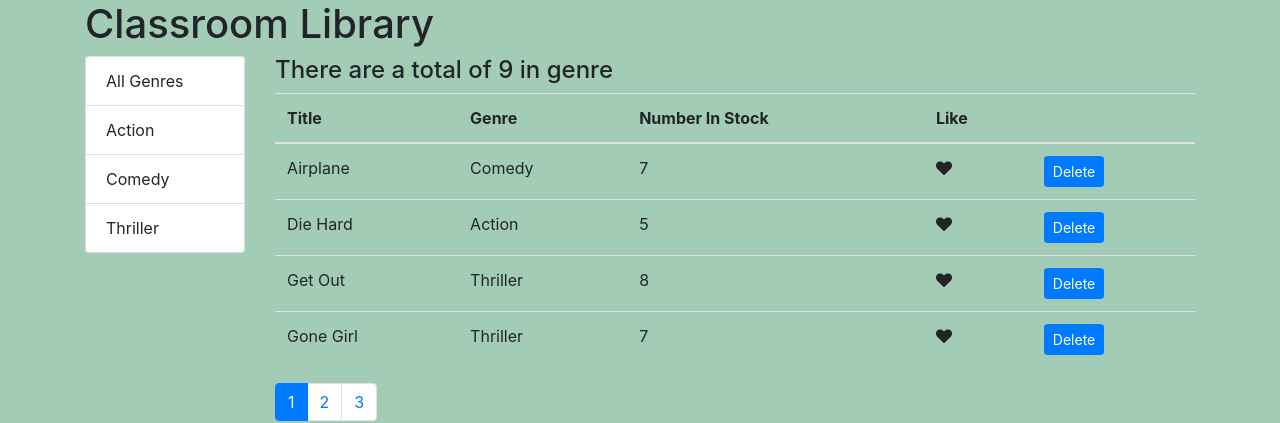
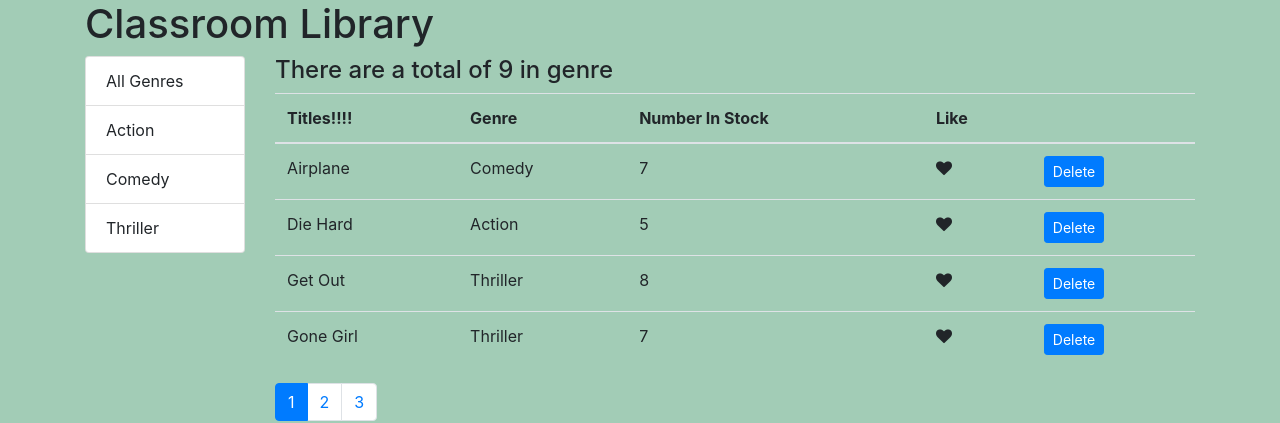
Before and after one commit to baboettcher/classroom-library, a React (Create React App) app: page / in a window 1280 px wide. Shown: the top 423 px of the page. Built offline with nearby package versions, Linux system fonts and the light colour scheme.

Commit message:
refactor TableBody out ofmoviesTable

```diff
--- a/src/components/Movies.jsx
+++ b/src/components/Movies.jsx
@@ -7,11 +7,13 @@ import MoviesTable from "./moviesTable";
 import { paginate } from "../utils/paginate";
 import { getMovies } from "../services/fakeMovieService";
 import { getGenres } from "../services/fakeGenreService";
+import { getTitles } from "../services/fakeTitlesService";
 
 class Movies extends Component {
   state = {
     movies: [],
-    genre: [],
+    genres: [],
+    titles: [],
     currentPage: 1,
     pageSize: 4,
     selectedGenreFilter: {},
@@ -22,7 +24,8 @@ class Movies extends Component {
   componentDidMount() {
     this.setState({
       movies: getMovies(),
-      genres: [{ _id: "", name: "All Genres" }, ...getGenres()]
+      genres: [{ _id: "", name: "All Genres" }, ...getGenres()],
+      titles: [...getTitles()]
     });
   }
 
@@ -57,18 +60,17 @@ class Movies extends Component {
     });
   };
 
-
   handleSort = sortColumn => {
     this.setState({
       sortColumn
     })
   }
 
-
   render() {
     const {
       movies,
       genres,
+      titles,
       selectedGenreFilter,
       currentPage,
       pageSize,
@@ -129,13 +131,12 @@ class Movies extends Component {
             itemSelected={selectedGenreFilter}
           />
         </div>
-
         <div className="col">
           <h4>
             There are a total of {moviesLength} in {selectedGenreFilter.name}{" "}
             genre
           </h4>
-          <MoviesTable onSort={this.handleSort} sortColumn={sortColumn} data={currentMovies} />
+          <MoviesTable onSort={this.handleSort} sortColumn={sortColumn} data={currentMovies} titles={titles} />
 
           <Pagination
             totalItemCount={moviesLength}
--- /dev/null
+++ b/src/components/common/tableBody.jsx
@@ -0,0 +1,20 @@
+import React, { Component } from "react";
+import PropTypes from "prop-types";
+
+// next: move the data pieces here from movies
+class TableBody extends Component {
+  render() {
+    const { data } = this.props
+    console.log(data)
+    return (
+      <tbody>{data}</tbody>
+    )
+  }
+}
+
+TableBody.propTypes = {
+  data: PropTypes.array.isRequired
+};
+
+
+export default TableBody;
--- a/src/components/common/tableHeader.jsx
+++ b/src/components/common/tableHeader.jsx
@@ -16,8 +16,6 @@ class TableHeader extends Component {
     onSort(sortColumnTemp)
   }
 
-
-
   render() {
     const { data } = this.props
     const { titlesArray } = this.props
@@ -28,14 +26,12 @@ class TableHeader extends Component {
         </th>)
     })
     return (
-      <table className="table">
-        <thead>
-          <tr>
-            {headers}
-          </tr>
-        </thead>
-        <tbody>{data}</tbody>
-      </table>);
+      <thead>
+        <tr>
+          {headers}
+        </tr>
+      </thead>
+    );
   }
 }
 
--- a/src/components/moviesTable.jsx
+++ b/src/components/moviesTable.jsx
@@ -1,34 +1,17 @@
 import React, { Component } from "react";
 import TableHeader from "./common/tableHeader"
+import TableBody from "./common/tableBody"
+
 
 class MoviesTable extends Component {
-
-
   render() {
+    const { titles } = this.props
     const { data, onSort, sortColumn } = this.props;
-
     return (
-      <div>
-        <TableHeader data={data} titlesArray={[
-          {
-            name: "Title",
-            path: "title"
-          },
-          {
-            name: "Genre",
-            path: "genre.name"
-          },
-          {
-            name: "Number In Stock",
-            path: "numberInStock"
-          },
-          {
-            name: "Like",
-            path: "like"
-          },
-
-          { key: "delete" }]} onSort={onSort} sortColumn={sortColumn} />
-      </div>
+      <table className="table">
+        <TableHeader titlesArray={titles} onSort={onSort} sortColumn={sortColumn} />
+        <TableBody data={data} />
+      </table>
     )
   }
 }
--- /dev/null
+++ b/src/services/fakeTitlesService.js
@@ -0,0 +1,26 @@
+import * as titlesAPI from "./fakeGenreService";
+
+const titles = [{
+    name: "Titles!!!!",
+    path: "title"
+  },
+  {
+    name: "Genre",
+    path: "genre.name"
+  },
+  {
+    name: "Number In Stock",
+    path: "numberInStock"
+  },
+  {
+    name: "Like",
+    path: "like"
+  },
+  {
+    key: "delete"
+  }
+]
+
+export function getTitles() {
+  return titles.filter(t => t);
+}
```
